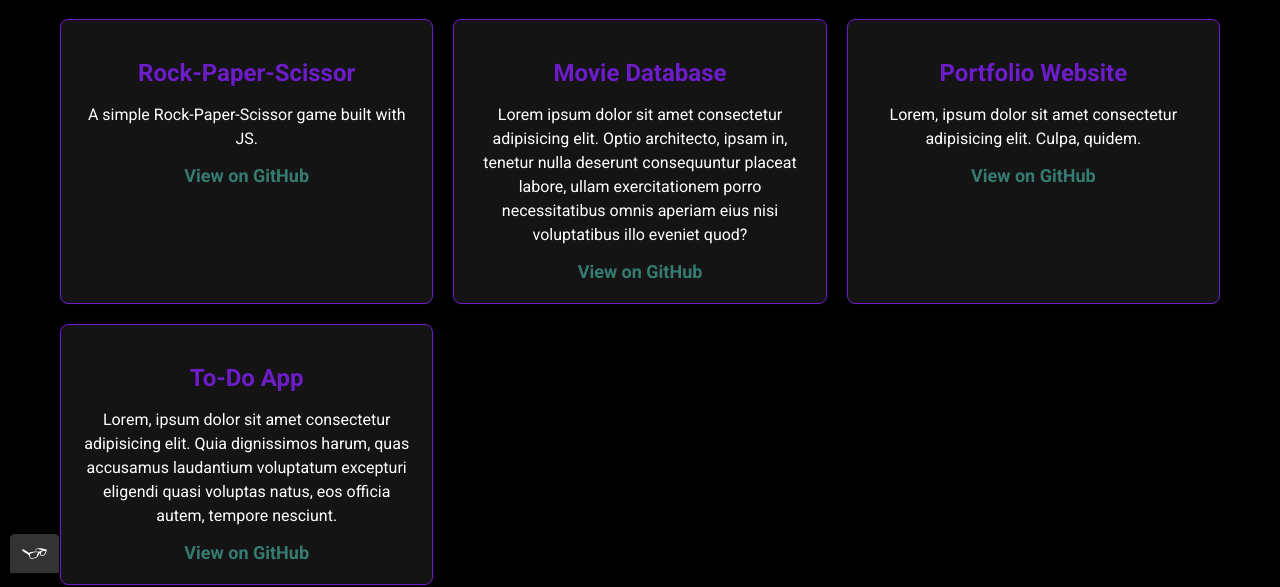
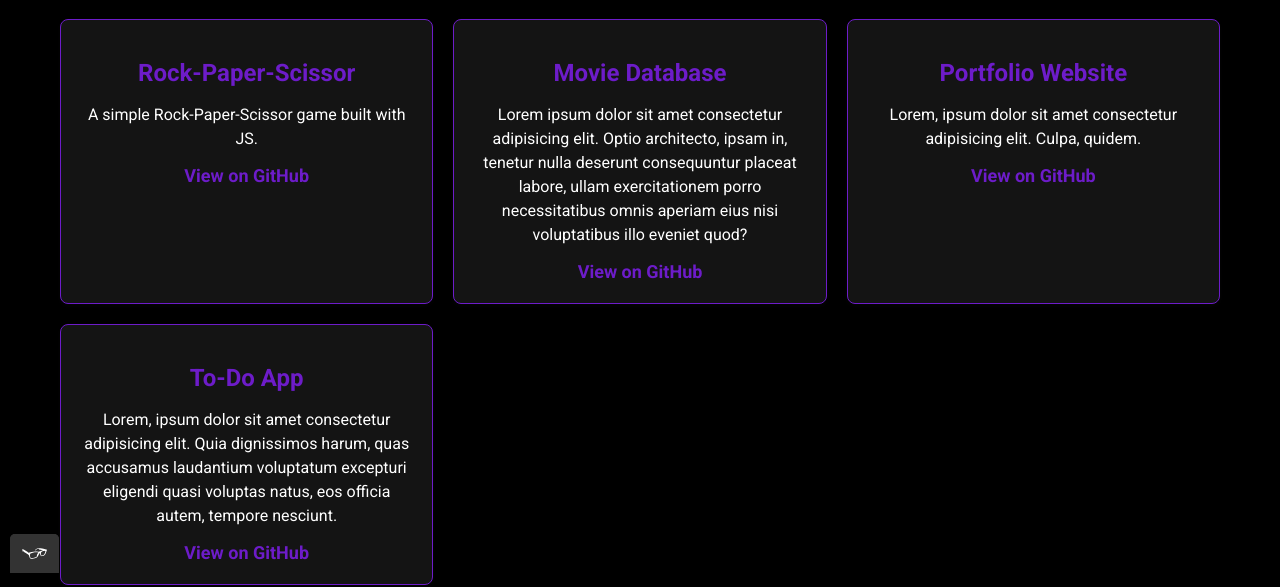
Before and after one commit to ghostmaruko/CareerFoundry, a plain HTML site: page portfolio/Portfolio/work.html in a window 1280 px wide. Shown: the part 227-814 px from the top of the page. Drawn offline with nearby package versions, Linux system fonts and the light colour scheme.

Commit message:
fixed link color work-section

```diff
--- a/portfolio/Portfolio/style/style.css
+++ b/portfolio/Portfolio/style/style.css
@@ -14,7 +14,7 @@
   --font-size-gotcha: 50px;
 
   /* === Colors === */
-  --color-primary: #357b70;
+  --color-primary: #6d1cc9;
   --color-secondary: #6d1cc9;
   --color-accent: #d400ff;
   --color-dark-accent: #1e00c7;
```
Also changed, not shown: 1 other file.
